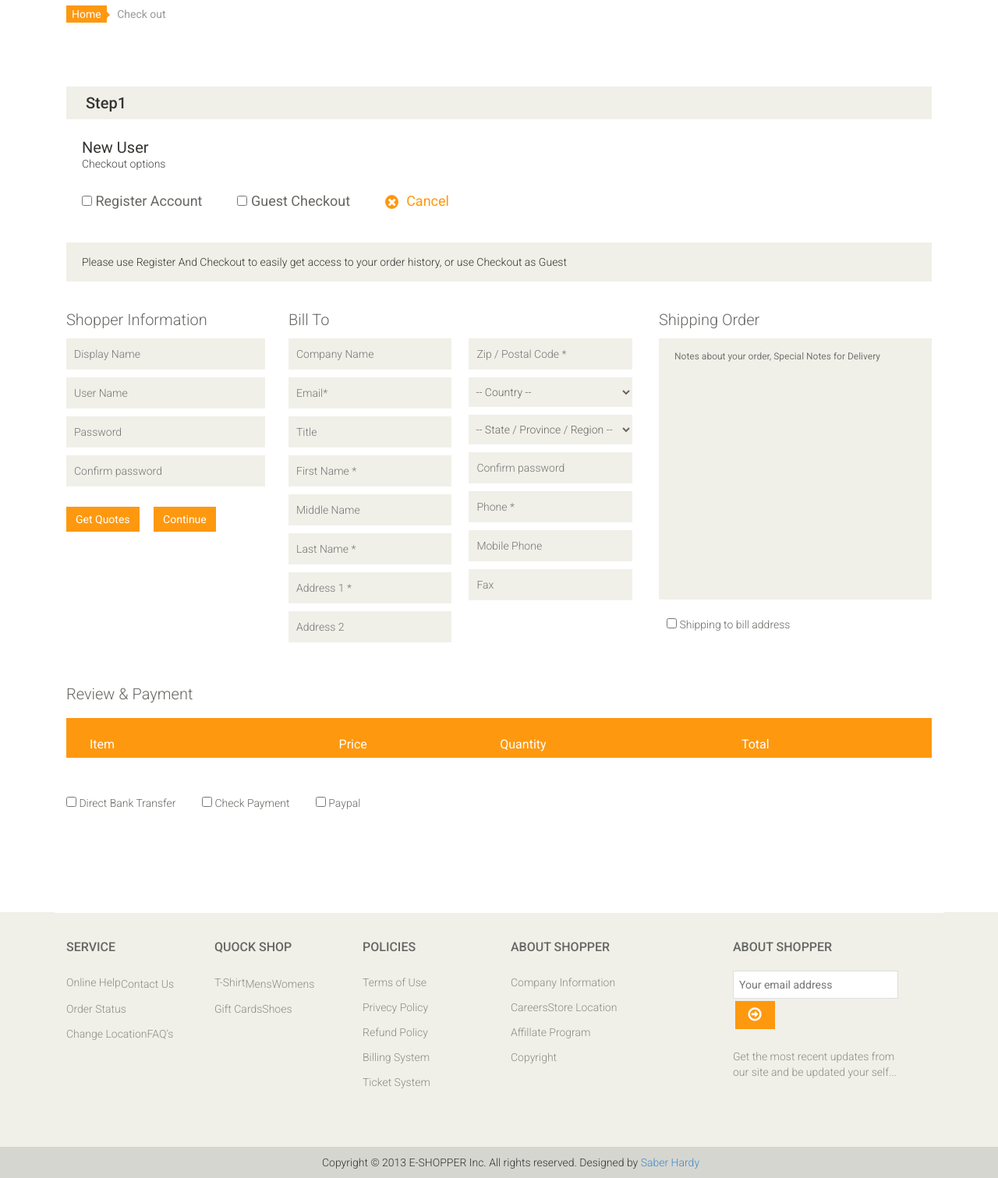
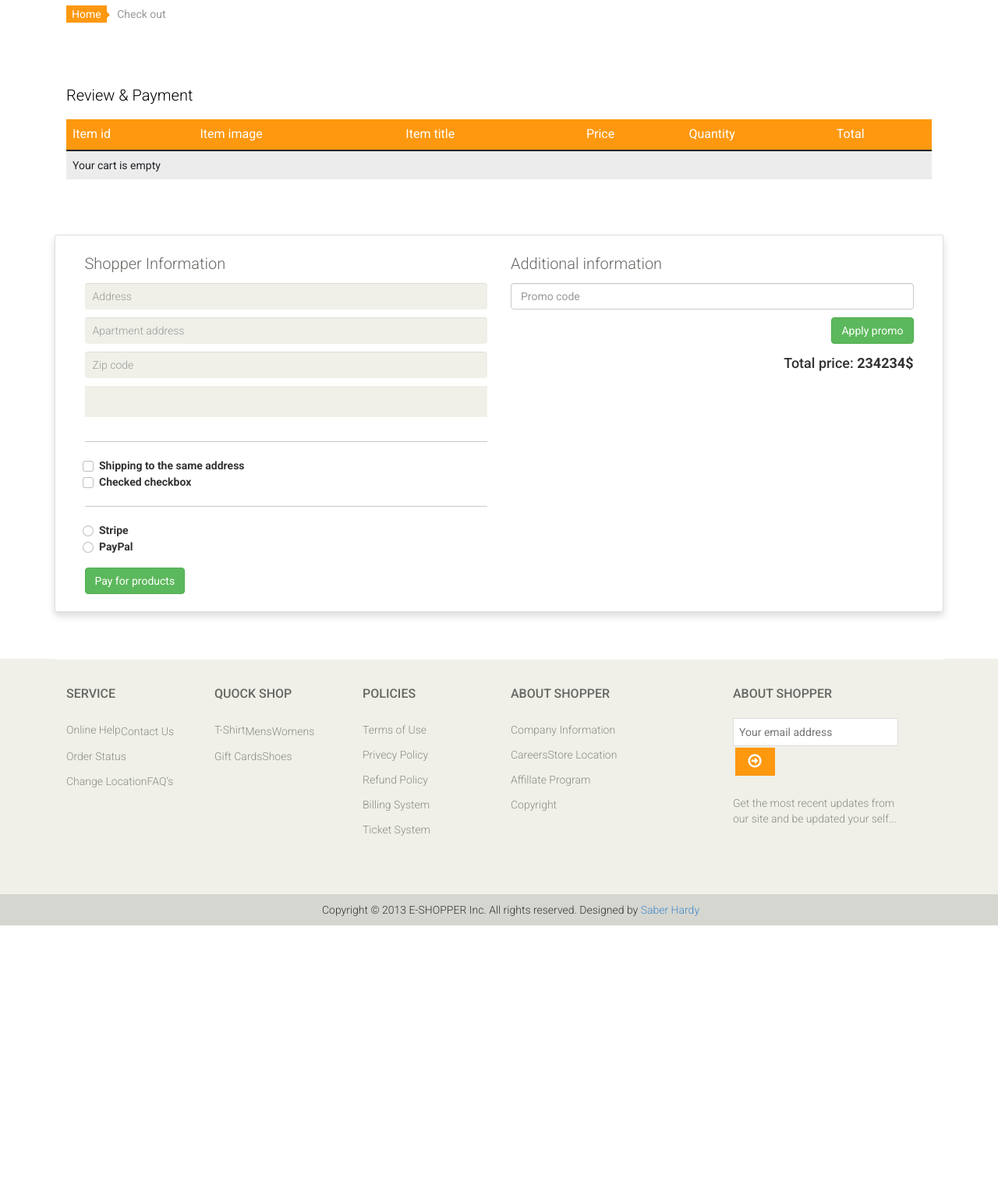
Before and after one commit to SaberHardy/ecommerce_shopping, a Django app: page /checkout/ in a window 1280 px wide. Shown: the part 175-1686 px from the top of the page at 78% size. After the commit the page ends 1362 px from the top, so only its background shows below. Run offline with Django 4.2, Linux system fonts and the light colour scheme; some libraries are stand-ins or nearby versions.

Commit message:
add forms to checkout template

```diff
--- /dev/null
+++ b/eshop_app/forms.py
@@ -0,0 +1,46 @@
+from django import forms
+from django_countries.fields import CountryField
+from django_countries.widgets import CountrySelectWidget
+
+from eshop_app.models import Item
+
+PAYMENT_CHOICES = (
+    ('S', 'Stripe'),
+    ('P', 'PayPal'),
+)
+
+
+class CheckOutForm(forms.ModelForm):
+    address = forms.CharField(widget=forms.TextInput(attrs={
+        'class': 'form-control',
+        'placeholder': "Address"
+    }))
+    apartment_address = forms.CharField(required=False, widget=forms.TextInput(attrs={
+        'class': 'form-control',
+        'placeholder': "Apartment address"
+    }))
+    country = CountryField(blank_label='(select country)').formfield(widget=CountrySelectWidget(attrs={
+        'class': 'col-12'
+    }))
+    zip_code = forms.CharField(widget=forms.TextInput(attrs={
+        'class': 'form-control',
+        'placeholder': "Zip code"
+    }))
+    same_billing_address = forms.BooleanField(widget=forms.CheckboxInput(attrs={
+                            'class': 'form-check-input',
+                            'type': 'checkbox',
+                            'value': '',
+                            'id': 'flexCheckDefault'
+                        }), required=False)
+
+    save_info = forms.BooleanField(widget=forms.CheckboxInput(attrs={
+                            'class': 'form-check-input',
+                            'type': 'checkbox',
+                            'value': '',
+                            'id': 'flexCheckChecked'
+                        }), required=False)
+    payment_option = forms.ChoiceField(widget=forms.RadioSelect, choices=PAYMENT_CHOICES)
+
+    class Meta:
+        model = Item
+        fields = ('address', 'apartment_address')
--- a/eshop_app/urls.py
+++ b/eshop_app/urls.py
@@ -10,7 +10,7 @@ urlpatterns = [
     path('contact/', views.contact, name='contact'),
     path('blog/', views.blog_view, name='blog'),
     path('blog_detail/', views.detail_blog_view, name='detail_blog_view'),
-    path('checkout/', views.checkout, name='checkout'),
+    path('checkout/', views.CheckoutView.as_view(), name='checkout'),
     path('add_to_cart/<str:slug>/', views.add_to_cart, name='add_to_cart'),
     path('remove_from_cart/<str:slug>/', views.remove_from_cart, name='remove_from_cart'),
     path('order_summary/', views.OrderSummaryView.as_view(), name='order_summary'),
--- a/eshop_app/views.py
+++ b/eshop_app/views.py
@@ -6,6 +6,7 @@ from django.shortcuts import render, get_object_or_404, redirect
 from django.utils import timezone
 from django.views import View
 
+from eshop_app.forms import CheckOutForm
 from eshop_app.models import Item, OrderItem, Order
 from django.views.generic import ListView, DetailView
 
@@ -51,8 +52,20 @@ def products(request):
     return render(request, 'eshop_app/home.html', context)
 
 
-def checkout(request):
-    return render(request, 'eshop_app/checkout.html', {})
+class CheckoutView(View):
+    def get(self, *args, **kwargs):
+        form = CheckOutForm()
+        context = {
+            'form': form,
+        }
+        return render(self.request, 'eshop_app/checkout.html', context)
+
+    def post(self, *args, **kwargs):
+        form = CheckOutForm(self.request.POST or None)
+        if form.is_valid():
+            # form.save()
+            print('the form is saved')
+            redirect('shopapp:checkout')
 
 
 def error404(request):
--- a/eshopper/settings.py
+++ b/eshopper/settings.py
@@ -31,6 +31,7 @@ INSTALLED_APPS = [
     'allauth.socialaccount',
 
     'crispy_forms',
+    'django_countries',
 ]
 
 SITE_ID = 1
--- a/requirements.txt
+++ b/requirements.txt
@@ -7,6 +7,7 @@ cryptography==36.0.1
 defusedxml==0.7.1
 Django==4.0.2
 django-allauth==0.49.0
+django-countries==7.3.1
 django-crispy-forms==1.14.0
 idna==3.3
 oauthlib==3.2.0
@@ -16,4 +17,5 @@ python3-openid==3.2.0
 requests==2.27.1
 requests-oauthlib==1.3.1
 sqlparse==0.4.2
+typing_extensions==4.1.1
 urllib3==1.26.8
--- a/static/css/main.css
+++ b/static/css/main.css
@@ -1886,11 +1886,20 @@ textarea {
 }
 
 .shopper-info p,
-.bill-to p,
 .order-message p {
     color: #696763;
     font-size: 20px;
     font-weight: 300
+}
+.bill-to p {
+    color: #696763;
+    font-size: 20px;
+    font-weight: 300;
+    margin-left: 32px;
+}
+
+.form-check {
+    margin-left: 6px;
 }
 
 .shopper-info .btn-primary {
@@ -1943,7 +1952,7 @@ textarea {
 }
 
 .review-payment h2 {
-    color: #696763;
+    color: #000000;
     font-size: 20px;
     font-weight: 300;
     margin-top: 45px;
--- a/templates/eshop_app/base.html
+++ b/templates/eshop_app/base.html
@@ -13,9 +13,6 @@
     <link rel="stylesheet" href="https://cdn.jsdelivr.net/npm/bootstrap-icons@1.8.1/font/bootstrap-icons.css">
     <link href="https://use.fontawesome.com/releases/v5.0.13/css/all.css" rel="stylesheet"/>
     <link href="https://maxcdn.bootstrapcdn.com/bootstrap/4.0.0/css/bootstrap.min.css" rel="stylesheet"/>
-    <script src="https://cdn.jsdelivr.net/npm/bootstrap@5.1.3/dist/js/bootstrap.bundle.min.js"
-            integrity="sha384-ka7Sk0Gln4gmtz2MlQnikT1wXgYsOg+OMhuP+IlRH9sENBO0LRn5q+8nbTov4+1p"
-            crossorigin="anonymous"></script>
     <link href="{% static 'css/bootstrap.min.css' %}" rel="stylesheet">
     <link href="{% static 'css/font-awesome.min.css' %}" rel="stylesheet">
     <link href="{% static 'css/prettyPhoto.css' %}" rel="stylesheet">
@@ -24,8 +21,6 @@
     <link href="{% static 'css/main.css' %}" rel="stylesheet">
     <link href="{% static 'css/responsive.css' %}" rel="stylesheet">
     <!--[if lt IE 9]>
-    <script src="{% static 'js/html5shiv.js' %}"></script>
-    <script src="{% static 'js/respond.min.js' %}"></script>
     <![endif]-->
     <link rel="shortcut icon" href="{% static 'images/ico/favicon.ico' %}">
     <link rel="apple-touch-icon-precomposed" sizes="144x144"
@@ -127,11 +122,17 @@
 
 </footer><!--/Footer-->
 
+<script src="https://cdn.jsdelivr.net/npm/bootstrap@5.1.3/dist/js/bootstrap.bundle.min.js"
+            integrity="sha384-ka7Sk0Gln4gmtz2MlQnikT1wXgYsOg+OMhuP+IlRH9sENBO0LRn5q+8nbTov4+1p"
+            crossorigin="anonymous"></script>
+ <script src="{% static 'js/html5shiv.js' %}"></script>
+    <script src="{% static 'js/respond.min.js' %}"></script>
 <script src="{% static 'js/jquery.js' %}"></script>
 <script src="{% static 'js/bootstrap.min.js' %}"></script>
 <script src="{% static 'js/jquery.scrollUp.min.js' %}"></script>
 <script src="{% static 'js/price-range.js' %}"></script>
 <script src="{% static 'js/jquery.prettyPhoto.js' %}"></script>
 <script src="{% static 'js/main.js' %}"></script>
+
 </body>
 </html>
--- a/templates/eshop_app/cart_table.html
+++ b/templates/eshop_app/cart_table.html
@@ -22,8 +22,8 @@
                         <td class="total">Total</td>
                     </tr>
                     </thead>
-                    <tbody>
-                    {% for order_item in object.items.all %}
+                    <tbody>{% for order_item in object.items.all %}
+
                         <tr>
                             <td class="text-center">
                                 {{ order_item.item.id }}
--- a/templates/eshop_app/checkout.html
+++ b/templates/eshop_app/checkout.html
@@ -1,5 +1,6 @@
 {% extends 'eshop_app/base.html' %}
 {% load static %}
+{% load crispy_forms_tags %}
 
 {% block content %}
     <section id="cart_items">
@@ -10,164 +11,171 @@
                     <li class="active">Check out</li>
                 </ol>
             </div><!--/breadcrums-->
-
-            <div class="step-one">
-                <h2 class="heading">Step1</h2>
-            </div>
-            <div class="checkout-options">
-                <h3>New User</h3>
-                <p>Checkout options</p>
-                <ul class="nav">
-                    <li>
-                        <label><input type="checkbox"> Register Account</label>
-                    </li>
-                    <li>
-                        <label><input type="checkbox"> Guest Checkout</label>
-                    </li>
-                    <li>
-                        <a href=""><i class="fa fa-times"></i>Cancel</a>
-                    </li>
-                </ul>
-            </div><!--/checkout-options-->
-
-            <div class="register-req">
-                <p>Please use Register And Checkout to easily get access to your order history, or use Checkout as
-                    Guest</p>
-            </div><!--/register-req-->
-
-            <div class="shopper-informations">
-                <div class="row">
-                    <div class="col-sm-3">
-                        <div class="shopper-info">
-                            <p>Shopper Information</p>
-                            <form>
-                                <input type="text" placeholder="Display Name">
-                                <input type="text" placeholder="User Name">
-                                <input type="password" placeholder="Password">
-                                <input type="password" placeholder="Confirm password">
-                            </form>
-                            <a class="btn btn-primary" href="">Get Quotes</a>
-                            <a class="btn btn-primary" href="">Continue</a>
-                        </div>
-                    </div>
-                    <div class="col-sm-5 clearfix">
-                        <div class="bill-to">
-                            <p>Bill To</p>
-                            <div class="form-one">
-                                <form>
-                                    <input type="text" placeholder="Company Name">
-                                    <input type="text" placeholder="Email*">
-                                    <input type="text" placeholder="Title">
-                                    <input type="text" placeholder="First Name *">
-                                    <input type="text" placeholder="Middle Name">
-                                    <input type="text" placeholder="Last Name *">
-                                    <input type="text" placeholder="Address 1 *">
-                                    <input type="text" placeholder="Address 2">
-                                </form>
-                            </div>
-                            <div class="form-two">
-                                <form>
-                                    <input type="text" placeholder="Zip / Postal Code *">
-                                    <select>
-                                        <option>-- Country --</option>
-                                        <option>United States</option>
-                                        <option>Bangladesh</option>
-                                        <option>UK</option>
-                                        <option>India</option>
-                                        <option>Pakistan</option>
-                                        <option>Ucrane</option>
-                                        <option>Canada</option>
-                                        <option>Dubai</option>
-                                    </select>
-                                    <select>
-                                        <option>-- State / Province / Region --</option>
-                                        <option>United States</option>
-                                        <option>Bangladesh</option>
-                                        <option>UK</option>
-                                        <option>India</option>
-                                        <option>Pakistan</option>
-                                        <option>Ucrane</option>
-                                        <option>Canada</option>
-                                        <option>Dubai</option>
-                                    </select>
-                                    <input type="password" placeholder="Confirm password">
-                                    <input type="text" placeholder="Phone *">
-                                    <input type="text" placeholder="Mobile Phone">
-                                    <input type="text" placeholder="Fax">
-                                </form>
-                            </div>
-                        </div>
-                    </div>
-                    <div class="col-sm-4">
-                        <div class="order-message">
-                            <p>Shipping Order</p>
-                            <textarea name="message" placeholder="Notes about your order, Special Notes for Delivery"
-                                      rows="16"></textarea>
-                            <label><input type="checkbox"> Shipping to bill address</label>
-                        </div>
-                    </div>
-                </div>
-            </div>
             <div class="review-payment">
                 <h2>Review & Payment</h2>
             </div>
 
             <div class="table-responsive cart_info">
-                <table class="table table-condensed">
+                <table class="table table-striped">
                     <thead>
                     <tr class="cart_menu">
-                        <td class="image">Item</td>
-                        <td class="description"></td>
+                        <td class="id">Item id</td>
+                        <td class="id">Item image</td>
+                        <td class="image">Item title</td>
                         <td class="price">Price</td>
                         <td class="quantity">Quantity</td>
                         <td class="total">Total</td>
-                        <td></td>
                     </tr>
                     </thead>
                     <tbody>
                     {% for order_item in object.items.all %}
                         <tr>
-                        <td class="cart_product">
+                            <td class="text-center">
+                                {{ order_item.item.id }}
+                            </td>
+                            <td class="">
                                 <a href=""><img src="{% static 'images/cart/one.png' %}" alt=""></a>
                             </td>
-                        <td class="cart_description">
-                            <h4><a href="">{{ order_item. }}</a></h4>
+                            <td class="mt-5">
+                                <div class="mt-5">
+                                    <h4><a href="">{{ order_item.item.title|upper }}</a></h4>
                                     <p>Web ID: 1089772</p>
+                                </div>
                             </td>
                             <td class="cart_price">
-                            <p>$59</p>
+                                <div class="mt-5">
+                                    <p>${% if order_item.item.discount_price %}
+                                        {{ order_item.item.discount_price }}
+                                    {% else %}
+                                        {{ order_item.item.price }}
+                                    {% endif %}
+                                    </p>
+                                </div>
                             </td>
                             <td class="cart_quantity">
-                            <div class="cart_quantity_button">
-                                <a class="cart_quantity_up" href=""> + </a>
-                                <input class="cart_quantity_input" type="text" name="quantity" value="1"
-                                       autocomplete="off" size="2">
-                                <a class="cart_quantity_down" href=""> - </a>
+                                <div class="cart_quantity_button mt-5">
+                                    <a class="cart_quantity_up mr-2"
+                                       href="{% url 'shopapp:add_to_cart' order_item.item.slug %}">
+                                        + </a>
+                                    <input class="cart_quantity_input" type="text" name="quantity"
+                                           value="{{ order_item.quantity }}"
+                                           autocomplete="off" size="2" readonly>
+                                    <a class="cart_quantity_down ml-2"
+                                       href="{% url 'shopapp:remove_single_item_from_cart' order_item.item.slug %}">
+                                        - </a>
                                 </div>
                             </td>
                             <td class="cart_total">
-                            <p class="cart_total_price">$59</p>
-                        </td>
-                        <td class="cart_delete">
-                            <a class="cart_quantity_delete" href=""><i class="fa fa-times"></i></a>
+                                <p class="cart_total_price mt-5">$
+                                    {% if order_item.item.discount_price %}
+                                        {{ order_item.get_total_discount_item_price }}
+                                        <span class="badge badge-danger
+                                                    bg-success">
+                                            saving {{ order_item.get_amount_saved|floatformat:2 }}
+                                        </span>
+                                    {% else %}
+                                        {{ order_item.get_total_item_price|floatformat:2 }}
+                                    {% endif %}
+                                    <a href="{% url 'shopapp:remove_from_cart' order_item.item.slug %}">
+                                        <i class="bi bi-trash3-fill float-right mr-4 text-danger"></i>
+                                    </a>
+                                </p>
                             </td>
                         </tr>
+
+                    {% empty %}
+                        <tr>
+                            <td colspan="6">Your cart is empty</td>
+                        </tr>
                     {% endfor %}
+                    {% if object.get_total %}
+                        <tr>
+                            <td colspan="5">Order Total</td>
+                            <td><b> ${{ object.get_total|floatformat:2 }}</b></td>
+                        </tr>
+                        <tr>
+                            <td colspan="6">
+                                <a class="btn btn-warning float-right" href="/checkout/">Checkout</a>
+                                <a class="btn btn-secondary mr-3 float-right" href="/">Continue shopping</a>
+                            </td>
+                        </tr>
+                    {% endif %}
                     </tbody>
                 </table>
             </div>
-            <div class="payment-options">
-					<span>
-						<label><input type="checkbox"> Direct Bank Transfer</label>
-					</span>
-                    <span>
-						<label><input type="checkbox"> Check Payment</label>
-					</span>
-                <span>
-						<label><input type="checkbox"> Paypal</label>
-					</span>
+
+            <div class="shopper-informations mb-5">
+                <div class="row">
+                    <div class="card shadow p-3 mb-5 bg-white rounded">
+                        <div class="card-body">
+                            <div class="col-xs-6">
+                                <div class="shopper-info">
+                                    <p>Shopper Information</p>
+                                    <form>
+                                        {% csrf_token %}
+
+                                        {{ form.address }}
+                                        {{ form.apartment_address }}
+                                        {{ form.zip_code }}
+                                        {{ form.country }}
+                                        <hr>
+                                        <div class="form-check">
+                                            {# <input class="form-check-input" type="checkbox" value=""#}
+                                            {#  id="flexCheckDefault">#}
+                                            {{ form.same_billing_address }}
+                                            <label class="form-check-label" for="flexCheckDefault">
+                                                Shipping to the same address
+                                            </label>
                                         </div>
 
+                                        <div class="form-check">
+                                            {# <input class="form-check-input" type="checkbox" value=""#}
+                                            {#  id="flexCheckChecked" checked>#}
+                                            {{ form.save_info }}
+                                            <label class="form-check-label" for="flexCheckChecked">
+                                                Checked checkbox
+                                            </label>
+                                        </div>
+                                        <hr>
+
+                                        <div class="mt-3">
+                                            {% for value, name in form.fields.payment_option.choices %}
+                                                <div class="form-check">
+                                                    <input class="form-check-input" type="radio" name="paymentMethod"
+                                                           id="{{ name }}" required>
+                                                    <label class="form-check-label" for="{{ name }}">
+                                                        {{ name }}
+                                                    </label>
+                                                </div>
+                                            {% endfor %}
+
+
+                                        </div>
+                                        <div>
+
+                                        </div>
+                                        <button class="btn btn-success mt-4">Pay for products</button>
+                                    </form>
+                                </div>
+                            </div>
+                            <div class="col-xs-6">
+                                <div class="shopper-info">
+                                    <p>Additional information</p>
+                                    <div class="mb-3">
+                                        <input type="text" class="form-control" placeholder="Promo code"
+                                               aria-label="Promo code" aria-describedby="button-addon2">
+                                        <button class="btn btn-success float-right mt-3" type="button"
+                                                id="button-addon2">
+                                            Apply promo
+                                        </button>
+                                    </div>
+                                </div>
+                            </div>
+                            <h4 class="mt-4 mr-4 float-right">Total price: <b>234234$</b></h4>
+                        </div>
+                    </div>
+                </div>
+            </div>
         </div>
     </section>
 {% endblock %}
```
Also changed, not shown: db.sqlite3. Lines whose indentation alone changed are shown as unchanged.
